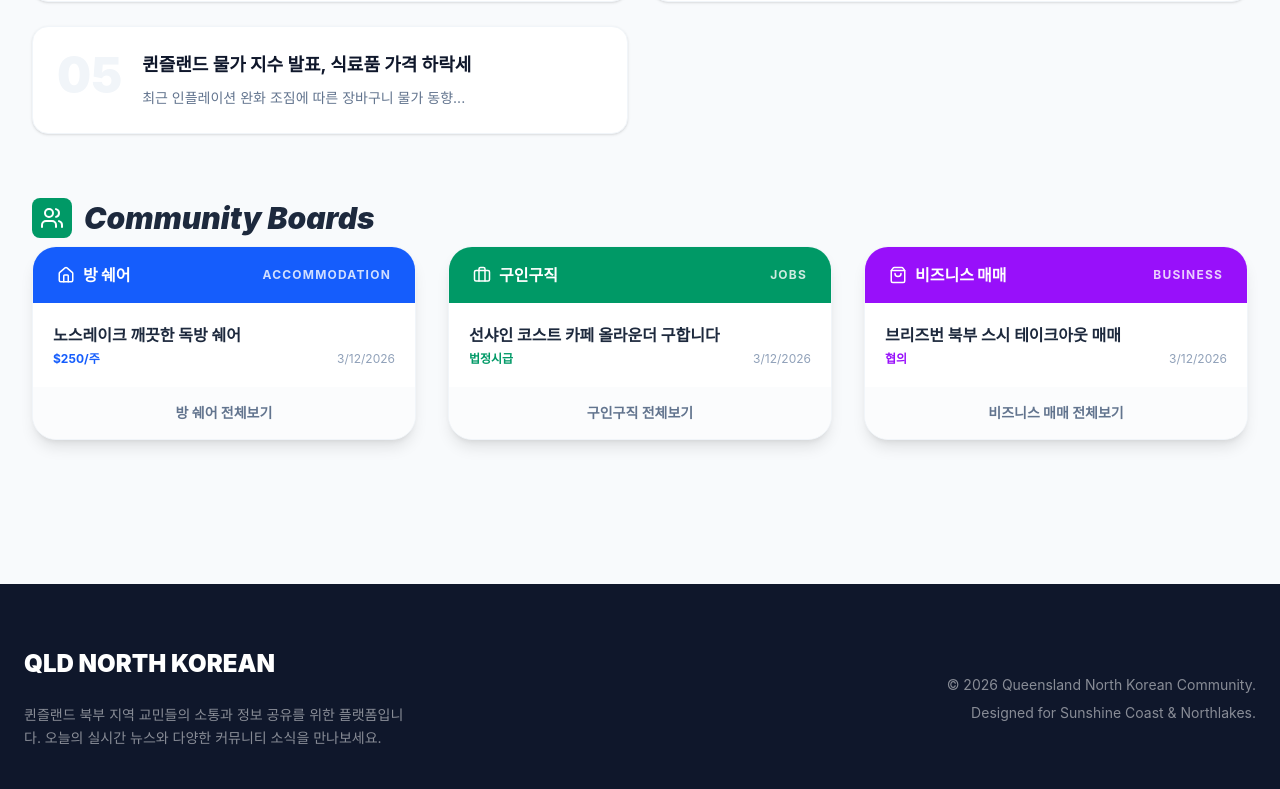
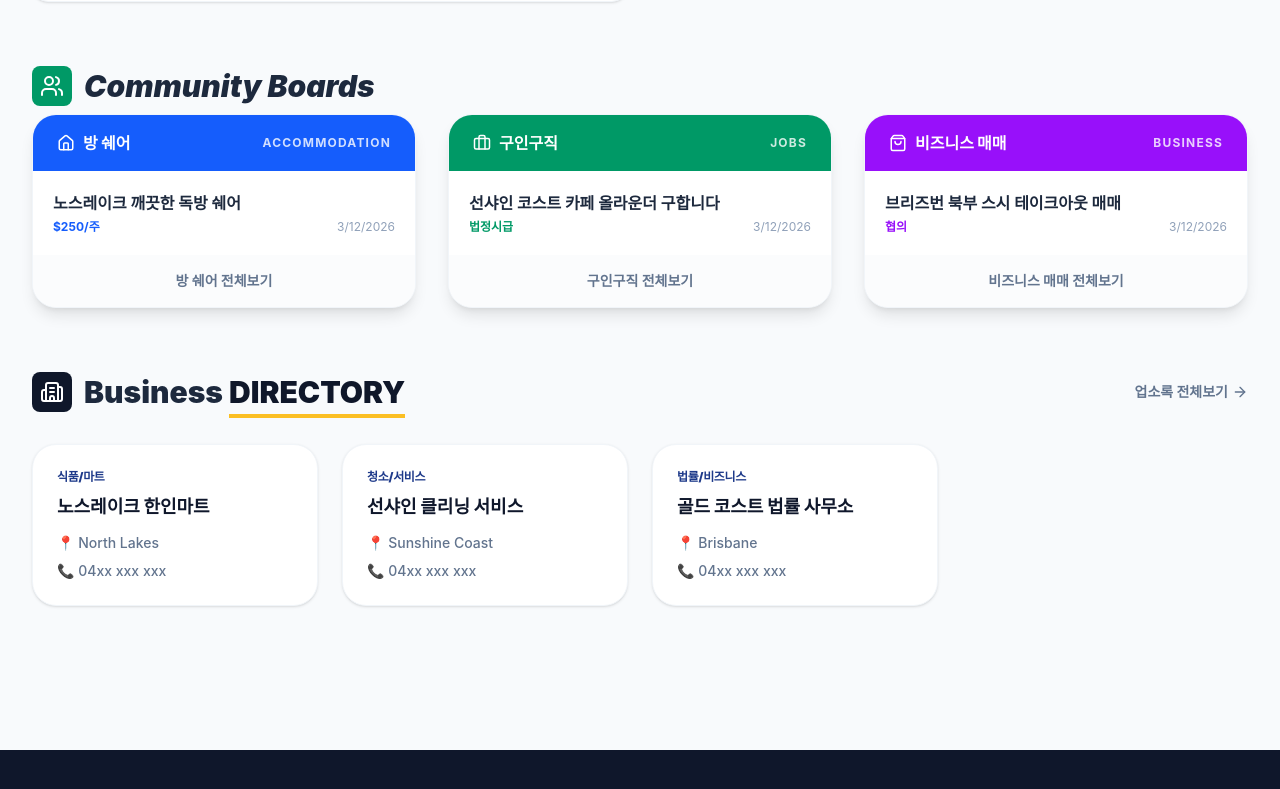
Before and after one commit to nom8352/northlakes, a Next.js app: page / in a window 1280 px wide. Shown: the part 609-1398 px from the top of the page. Built offline with nearby package versions, Linux system fonts and the light colour scheme; no server answers; the database is empty.

Commit message:
Feature: Add Business Directory section to main page

```diff
--- a/src/app/page.tsx
+++ b/src/app/page.tsx
@@ -3,7 +3,7 @@
 export const dynamic = 'force-dynamic';
 
 import { Newspaper, Building2, Users, Briefcase, Home as HomeIcon, ShoppingBag, Loader2, ArrowRight } from "lucide-react";
-import { newsService, listingService } from "@/lib/services";
+import { newsService, listingService, businessService } from "@/lib/services";
 import { useEffect, useState } from "react";
 
 export default function Home() {
@@ -11,16 +11,18 @@ export default function Home() {
   const [accommodation, setAccommodation] = useState<any[]>([]);
   const [jobs, setJobs] = useState<any[]>([]);
   const [businessSell, setBusinessSell] = useState<any[]>([]);
+  const [businesses, setBusinesses] = useState<any[]>([]);
   const [isLoading, setIsLoading] = useState(true);
 
   useEffect(() => {
     async function fetchData() {
       try {
-        const [newsData, accData, jobsData, sellData] = await Promise.all([
+        const [newsData, accData, jobsData, sellData, bizData] = await Promise.all([
           newsService.getTop10(),
           listingService.getByCategory('accommodation'),
           listingService.getByCategory('jobs'),
-          listingService.getByCategory('business_sell')
+          listingService.getByCategory('business_sell'),
+          businessService.getAll()
         ]);
 
         // 뉴스 데이터 설정 (없으면 모크 사용)
@@ -28,14 +30,19 @@ export default function Home() {
           { id: 'm1', title: "호주 금리 동결 유지, 부동산 시장 영향은?", summary: "보수적인 금융 정책 기조가 이어지며 향후 부동산 전망에 대한 전문가 분석..." },
           { id: 'm2', title: "퀸즐랜드 북부 지역 새로운 개발 계획 발표", summary: "선샤인 코스트와 노스레이크를 잇는 교통 인프라 확충 및 상업 지구 조성..." },
           { id: 'm3', title: "2024년 변경되는 호주 비자 규정 정리", summary: "학생 비자 및 취업 비자 신청 조건 강화에 따른 교민 및 유학생 주의사항..." },
-          { id: 'm4', title: "브리즈번 공항 터미널 확장 공사 착수", summary: "관광객 증가에 대비한 대규모 현대화 프로젝트..." },
-          { id: 'm5', title: "퀸즐랜드 물가 지수 발표, 식료품 가격 하락세", summary: "최근 인플레이션 완화 조짐에 따른 장바구니 물가 동향..." },
         ]);
 
         // 게시판 데이터 설정
         setAccommodation(accData.length > 0 ? accData : [{ id: 'a1', title: '노스레이크 깨끗한 독방 쉐어', price: '$250/주', contact: '0412 xxx xxx' }]);
         setJobs(jobsData.length > 0 ? jobsData : [{ id: 'j1', title: '선샤인 코스트 카페 올라운더 구합니다', price: '법정시급', contact: 'test@example.com' }]);
         setBusinessSell(sellData.length > 0 ? sellData : [{ id: 's1', title: '브리즈번 북부 스시 테이크아웃 매매', price: '협의', contact: '0433 xxx xxx' }]);
+
+        // 업소록 데이터
+        setBusinesses(bizData.length > 0 ? bizData : [
+          { id: 'b1', name: '노스레이크 한인마트', category: '식품/마트', location: 'North Lakes', phone: '04xx xxx xxx' },
+          { id: 'b2', name: '선샤인 클리닝 서비스', category: '청소/서비스', location: 'Sunshine Coast', phone: '04xx xxx xxx' },
+          { id: 'b3', name: '골드 코스트 법률 사무소', category: '법률/비즈니스', location: 'Brisbane', phone: '04xx xxx xxx' },
+        ]);
 
       } catch (error) {
         console.error("Data fetching error:", error);
@@ -193,6 +200,35 @@ export default function Home() {
           </div>
         </section>
 
+        {/* Business Directory Section */}
+        <section className="space-y-8">
+          <div className="flex items-center justify-between">
+            <div className="flex items-center gap-3">
+              <div className="bg-brand-900 p-2 rounded-lg text-white">
+                <Building2 size={24} />
+              </div>
+              <h2 className="text-2xl md:text-3xl font-black text-slate-800">
+                Business <span className="text-brand-900 border-b-4 border-accent-gold pb-1">DIRECTORY</span>
+              </h2>
+            </div>
+            <button className="text-sm font-bold text-slate-500 flex items-center gap-1 hover:text-brand-900 transition-colors">
+              업소록 전체보기 <ArrowRight size={16} />
+            </button>
+          </div>
+
+          <div className="grid grid-cols-1 sm:grid-cols-2 lg:grid-cols-4 gap-6">
+            {businesses.slice(0, 8).map(biz => (
+              <div key={biz.id} className="bg-white p-6 rounded-3xl shadow-sm border border-slate-100 hover:shadow-xl hover:-translate-y-1 transition-all duration-300">
+                <div className="text-xs font-black text-brand-primary mb-2 uppercase tracking-tight">{biz.category}</div>
+                <h4 className="text-lg font-black text-slate-900 mb-3">{biz.name}</h4>
+                <div className="space-y-2 text-sm text-slate-500 font-medium">
+                  <p className="flex items-center gap-2">📍 {biz.location}</p>
+                  <p className="flex items-center gap-2">📞 {biz.phone}</p>
+                </div>
+              </div>
+            ))}
+          </div>
+        </section>
       </main>
 
       <footer className="bg-slate-900 text-white py-16 px-6 mt-24">
```
